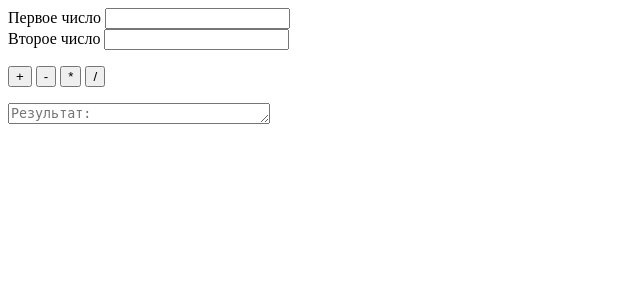
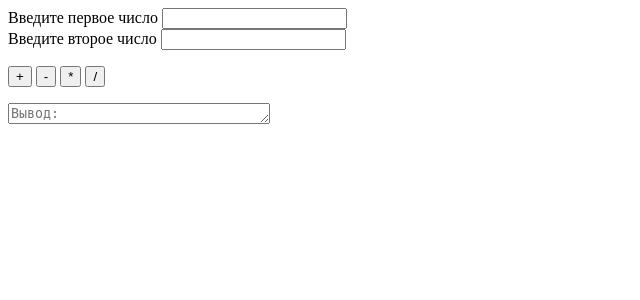
Before and after one commit to YugayDmitriy/homework_69_Dmitriy_Yugay, a Django app: page / in a window 1280 px wide. Shown: the top 300 px of the page, without its empty margins (0-640 px from the left). Run offline with Django 3.2, Linux system fonts and the light colour scheme.

```diff
--- a/core/templates/index.html
+++ b/core/templates/index.html
@@ -11,11 +11,11 @@
 <body>
 <div>
     <div>
-        <label for="numb1">Первое число</label>
+        <label for="numb1">Введите первое число</label>
         <input id="numb1" name="numb1" type="text" required>
     </div>
     <div>
-        <label for="numb2">Второе число</label>
+        <label for="numb2">Введите второе число</label>
         <input id="numb2" name="numb2" type="text" required>
     </div>
 
@@ -26,7 +26,7 @@
         <button id="divide">/</button>
     </p>
 
-    <textarea rows="1" cols="30" id="res" placeholder="Результат:"></textarea>
+    <textarea rows="1" cols="30" id="res" placeholder="Вывод:"></textarea>
     <p id="error"></p>
 </div>
 
```
